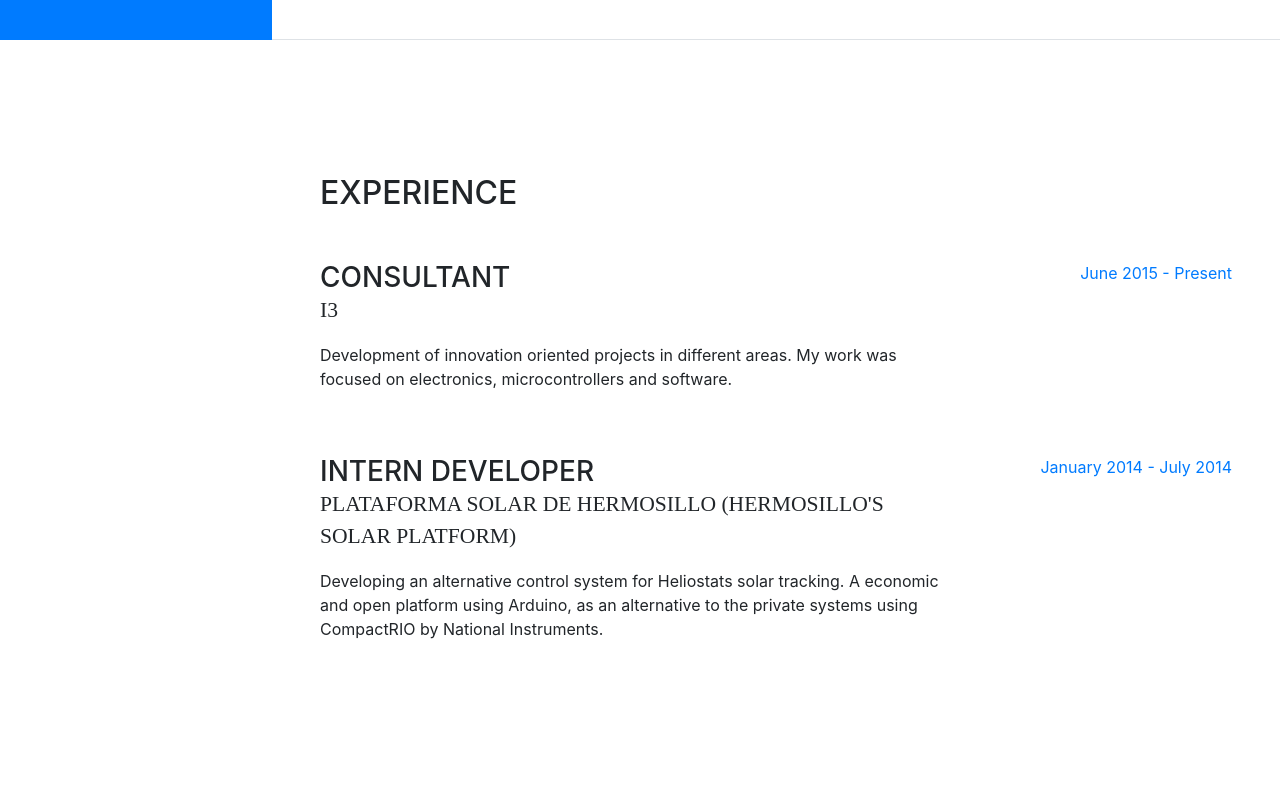
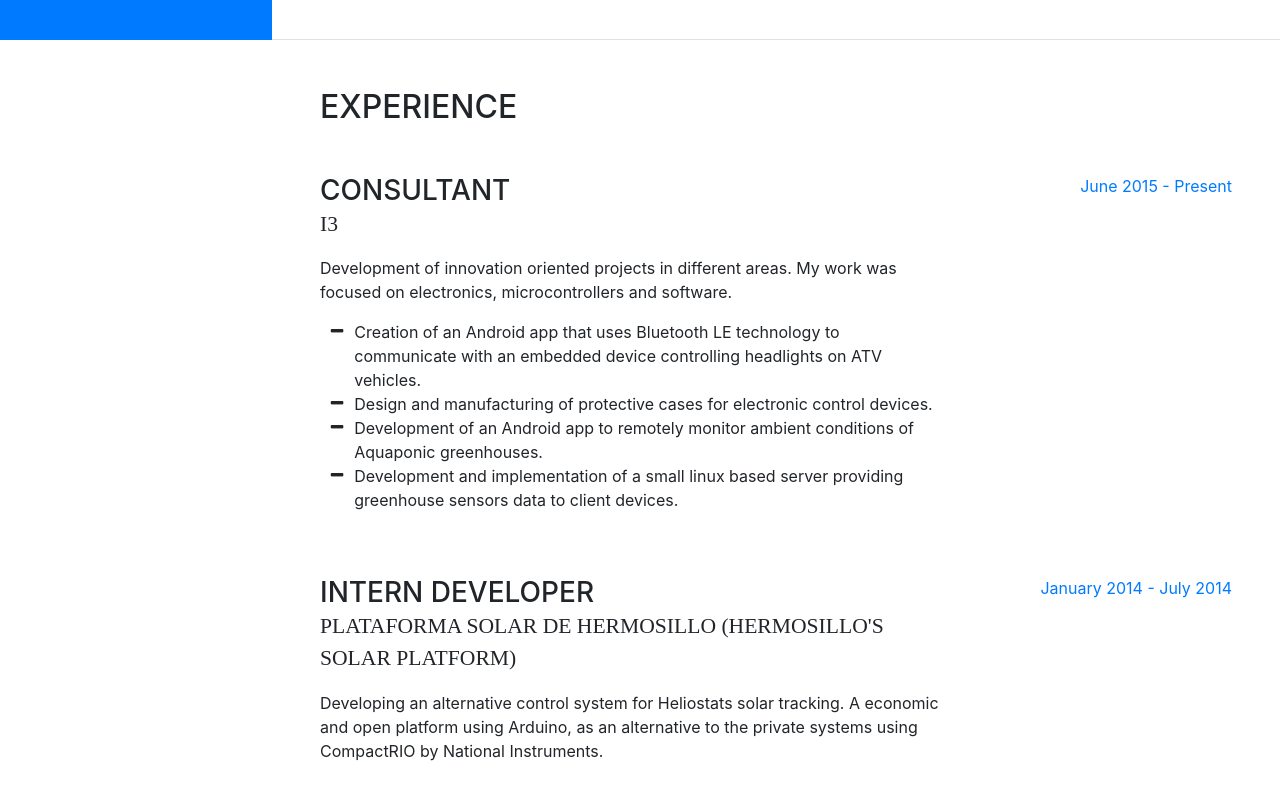
Before and after one commit to Galarzaa90/old.galarzaa90.github.io, a website with bundled scripts: page index.html in a window 1280 px wide. Shown: the part 760-1560 px from the top of the page. Built offline with nearby package versions, Linux system fonts and the light colour scheme; a web font is replaced by a local one.

Commit message:
Updated work experience

```diff
--- a/index.html
+++ b/index.html
@@ -103,6 +103,12 @@
               <h3 class="mb-0">Consultant</h3>
               <div class="subheading mb-3">I3</div>
               <p>Development of innovation oriented projects in different areas. My work was focused on electronics, microcontrollers and software.</p>
+			  <ul class="fa-ul">
+				<li><i class="fa-li fa fa-minus"></i>Creation of an Android app that uses Bluetooth LE technology to communicate with an embedded device controlling headlights on ATV vehicles.</li>
+				<li><i class="fa-li fa fa-minus"></i>Design and manufacturing of protective cases for electronic control devices.</li>
+				<li><i class="fa-li fa fa-minus"></i>Development of an Android app to remotely monitor ambient conditions of Aquaponic greenhouses.</li>
+				<li><i class="fa-li fa fa-minus"></i>Development and implementation of a small linux based server providing greenhouse sensors data to client devices.</li>
+			  </ul>
             </div>
             <div class="resume-date text-md-right">
               <span class="text-primary">June 2015 - Present</span>
```
